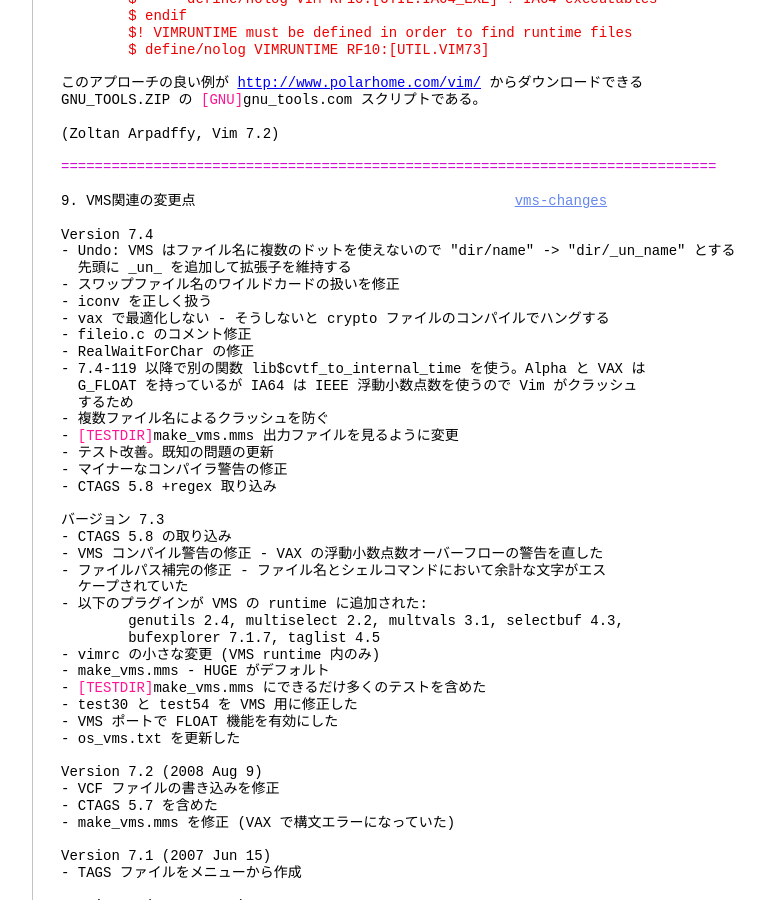
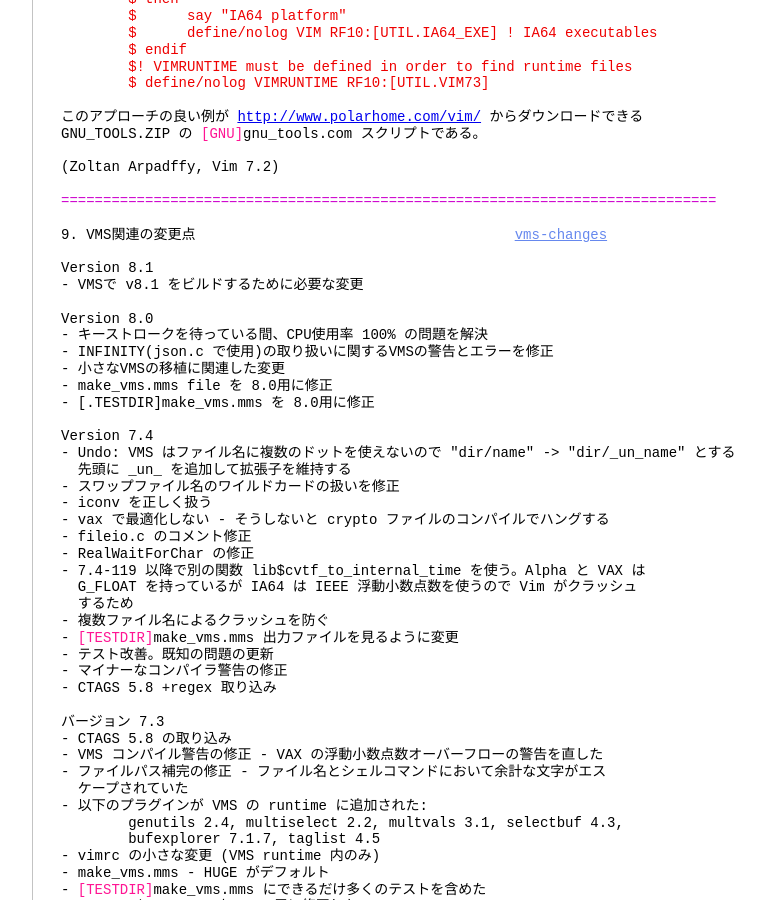
Before and after one commit to vim-jp/vimdoc-ja, a Jekyll site: the page built from os_vms.html, in a window 1280 px wide and 900 px high, scrolled down 12839 px. Shown: the whole window, without its empty margins (340-1105 px from the left). Built offline with Jekyll 4.4.1, drawn with Linux system fonts in a browser that asks for light colours; nearby versions of some CDN libraries; comment, search, counter and statistics services are not loaded; some of the changed text lies outside the part shown.

Commit message:
Generated by Travis JOB 1770.1
https://travis-ci.org/vim-jp/vimdoc-ja-working/builds/485180335

```diff
--- a/os_vms.html
+++ b/os_vms.html
@@ -3,7 +3,7 @@
 helpname: 'os_vms'
 ---
 <div id='vimCodeElement'>
-<a class="Constant" href="os_vms.html" name="os_vms.txt">os_vms.txt</a>&nbsp;&nbsp;&nbsp;&nbsp;For&nbsp;<span class="Identifier">Vim バージョン 8.1.</span>&nbsp;&nbsp;Last change: 2018 May 06<br>
+<a class="Constant" href="os_vms.html" name="os_vms.txt">os_vms.txt</a>&nbsp;&nbsp;&nbsp;&nbsp;For&nbsp;<span class="Identifier">Vim バージョン 8.1.</span>&nbsp;&nbsp;Last change: 2019 Jan 19<br>
 <br>
 <br>
 &nbsp;&nbsp;&nbsp;&nbsp;&nbsp;&nbsp;&nbsp;&nbsp;&nbsp;&nbsp;&nbsp;&nbsp;&nbsp;&nbsp;&nbsp;&nbsp;&nbsp;&nbsp;&nbsp;&nbsp;&nbsp;&nbsp;&nbsp;&nbsp;&nbsp;&nbsp;<span class="Identifier">VIMリファレンスマニュアル</span><br>
@@ -108,6 +108,8 @@
 GUIでGTKアイコンを使いたい場合には、OpenVMS用のGTKをダウンロードしてインストー<br>
 ルする必要がある。もしくは polarhome.com で提供されるLIBGTKという共有可能なラ<br>
 ンタイムイメージが必要になるだろう。<br>
+OpenVMS上の最後のGTKが 1.2.10 である傍ら、7.2以降のVimはGTK2+を使用する。その<br>
+ため、GTKビルドはもう利用できない。<br>
 <br>
 これ以上に高度な質問は、Vim on VMSのメーリングリストに送って欲しい。アドレスは<br>
 &nbsp;&nbsp;&nbsp;&nbsp;&nbsp;&nbsp;&nbsp;&nbsp;&lt;vim-vms@polarhome.com&gt;<br>
@@ -205,10 +207,10 @@
 <br>
 LOGIN.COMの例:<br>
 <br>
-<div class="helpExample">&nbsp;&nbsp;&nbsp;&nbsp;&nbsp;&nbsp;&nbsp;&nbsp;$ define/nolog VIM RF10:[UTIL.VIM]<br>
+<div class="helpExample">&nbsp;&nbsp;&nbsp;&nbsp;&nbsp;&nbsp;&nbsp;&nbsp;$ define/nolog VIM DKA0:[UTIL.VIM81]<br>
 &nbsp;&nbsp;&nbsp;&nbsp;&nbsp;&nbsp;&nbsp;&nbsp;$ vi*m :== mcr VIM:VIM.EXE<br>
 &nbsp;&nbsp;&nbsp;&nbsp;&nbsp;&nbsp;&nbsp;&nbsp;$ gv*im:== spawn/nowait/input=NLA0 mcr VIM:VIM.EXE -g -GEOMETRY 80x40<br>
-&nbsp;&nbsp;&nbsp;&nbsp;&nbsp;&nbsp;&nbsp;&nbsp;$ set disp/create/node=192.168.5.223/trans=tcpip</div>
+&nbsp;&nbsp;&nbsp;&nbsp;&nbsp;&nbsp;&nbsp;&nbsp;$ set disp/create/node=192.168.10.202/trans=tcpip</div>
 <br>
 <span class="Todo">NOTE</span>: 独立サーバーやクラスタ環境で使用しているならばこの設定で充分であろう。し<br>
 かしノード間エディタとしてVimを使用する場合には次のようにした方がより使いやす<br>
@@ -768,6 +770,16 @@
 <br>
 9. VMS関連の変更点&nbsp;&nbsp;&nbsp;&nbsp;&nbsp;&nbsp;&nbsp;&nbsp;&nbsp;&nbsp;&nbsp;&nbsp;&nbsp;&nbsp;&nbsp;&nbsp;&nbsp;&nbsp;&nbsp;&nbsp;&nbsp;&nbsp;&nbsp;&nbsp;&nbsp;&nbsp;&nbsp;&nbsp;&nbsp;&nbsp;&nbsp;&nbsp;&nbsp;&nbsp;&nbsp;&nbsp;&nbsp;&nbsp;<a class="Constant" href="os_vms.html#vms-changes" name="vms-changes">vms-changes</a><br>
 <br>
+Version 8.1<br>
+- VMSで v8.1 をビルドするために必要な変更<br>
+<br>
+Version 8.0<br>
+- キーストロークを待っている間、CPU使用率 100% の問題を解決<br>
+- INFINITY(json.c で使用)の取り扱いに関するVMSの警告とエラーを修正<br>
+- 小さなVMSの移植に関連した変更<br>
+- make_vms.mms file を 8.0用に修正<br>
+- [.TESTDIR]make_vms.mms を 8.0用に修正<br>
+<br>
 Version 7.4<br>
 - Undo: VMS はファイル名に複数のドットを使えないので &quot;dir/name&quot; -&gt; &quot;dir/_un_name&quot; とする<br>
 &nbsp;&nbsp;先頭に _un_ を追加して拡張子を維持する<br>
```
